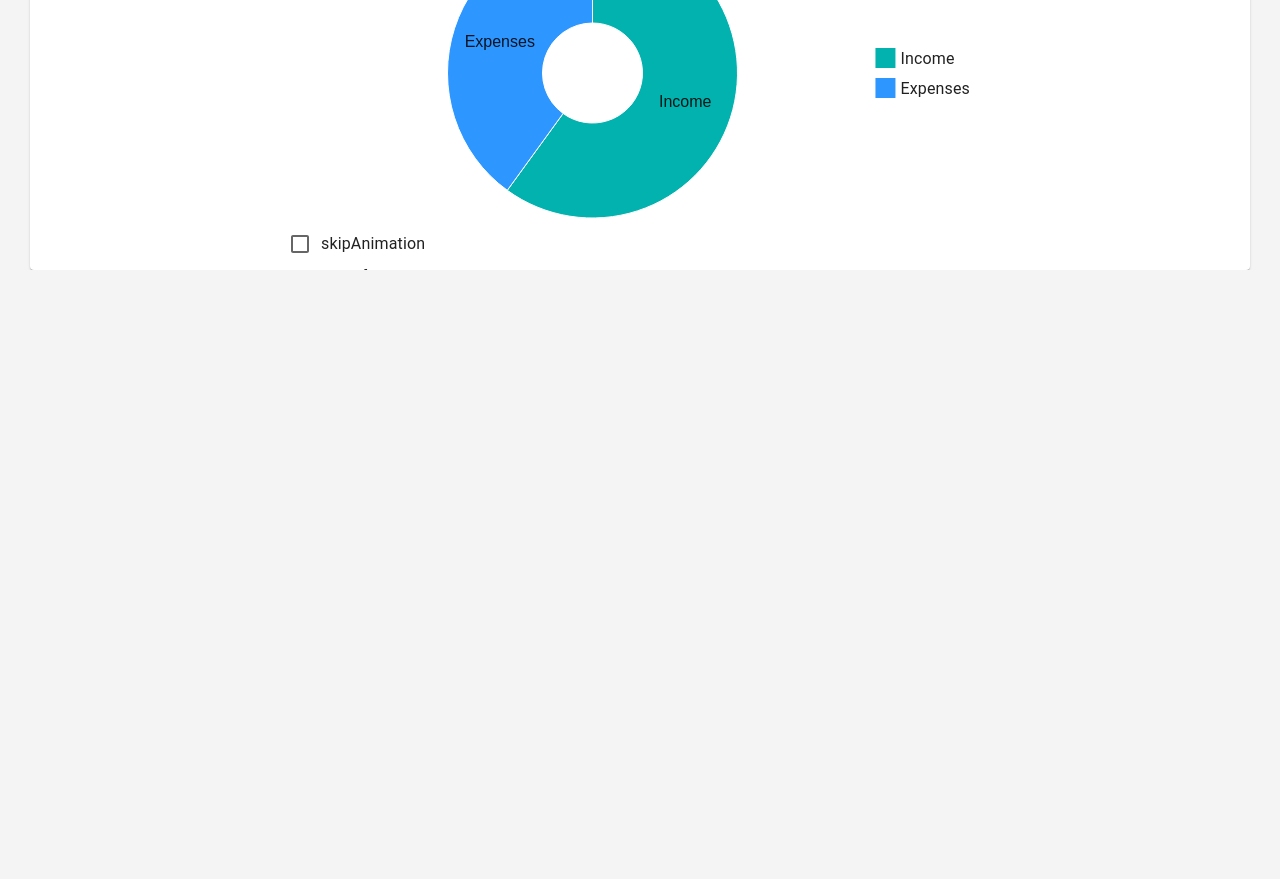
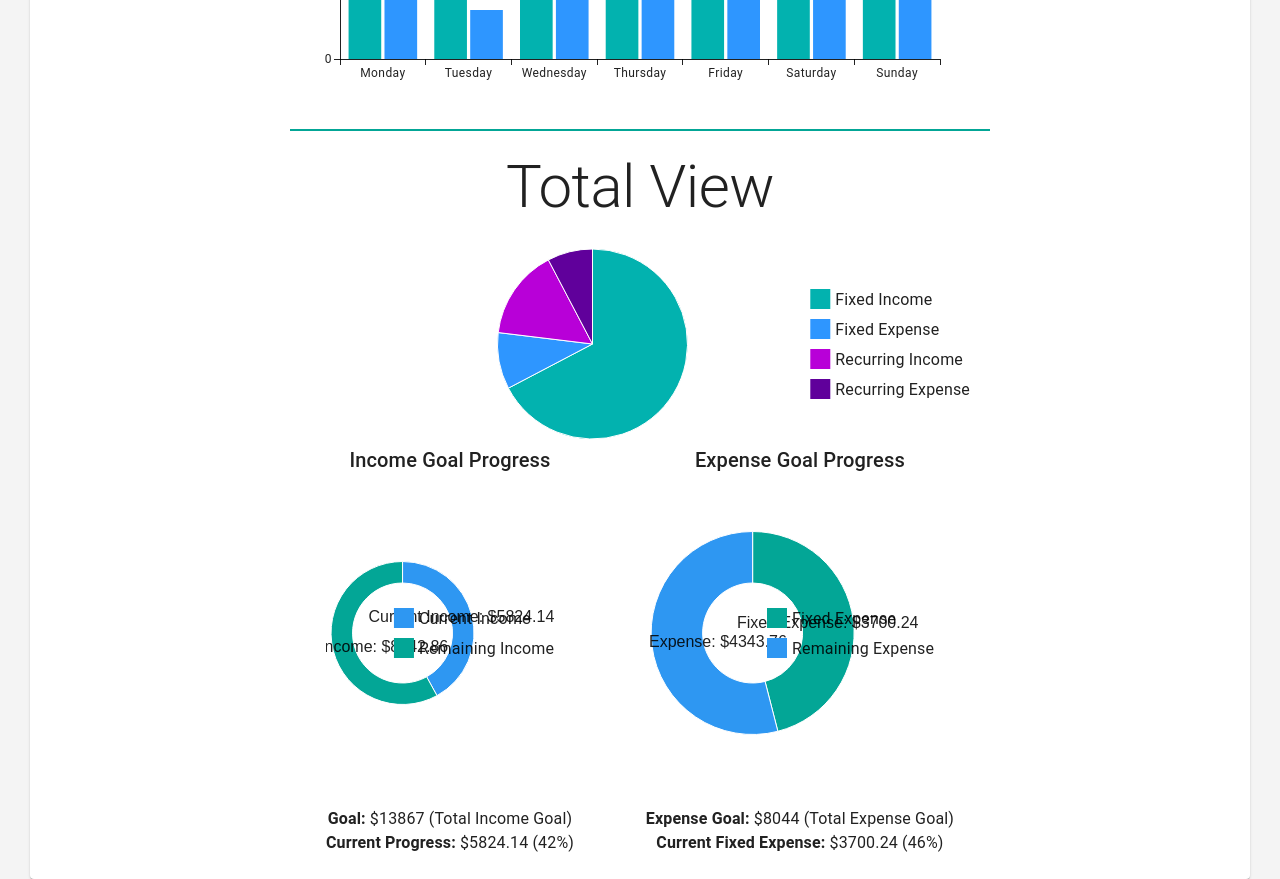
Before and after one commit to Pluuuuuu/Finance-Front-End, a React (Create React App) app: page /analysis in a window 1280 px wide. Shown: the part 660-1539 px from the top of the page. Before the commit the page ends 930 px from the top, so only its background shows below. Built offline with nearby package versions, Linux system fonts and the light colour scheme.

Commit message:
pie done

```diff
--- a/src/Pages/Analysis.css
+++ b/src/Pages/Analysis.css
@@ -6,15 +6,15 @@
   }
 
   .chart-button {
-    border: 2px solid #4caf50 !important; /* Green border */
-    background-color: #4caf50 !important;
+    border: 2px solid #03A696 !important; /* Green border */
+    background-color: #03A696 !important;
     color: white !important;
     transition: all 0.3s ease !important;
   }
 
   /* Hover effect for the buttons (yellow) */
   .chart-button:hover {
-    background-color: #CDEACE !important;
+    background-color: #2E97F2 !important;
     color: black !important;
   }
 
@@ -33,7 +33,6 @@
     display: flex;
     justify-content: center;  /* Centers content horizontally */
     align-items: center;      /* Centers content vertically */
-    height: 100vh;            /* Full viewport height */
     margin: 0;
 }
 .title{
@@ -47,3 +46,29 @@
     justify-content: center;  /* Centers the button group horizontally */
     margin: 20px 0;           /* Optional: Adds space around the button group */
 }
+
+.pies {
+    display: flex;
+    justify-content: space-around; /* Distribute the items evenly */
+    align-items: flex-start; /* Align items at the start of the container */
+  }
+
+  .pie-container {
+    width: 45%; /* Make sure each container is not too wide to avoid overlap */
+    display: flex;
+    flex-direction: column; /* Stack pie chart and details vertically */
+    align-items: center; /* Center align the pie chart and details */
+  }
+
+  .pie-details {
+    margin-top: 20px; /* Space between pie chart and details */
+    text-align: center;
+  }
+
+  .separator {
+    width: 100%; /* Full width */
+    height: 2px; /* You can adjust the height to your preference */
+    background-color: #03A696; /* Your desired separator color */
+    margin: 20px 0; /* Optional: Add space above and below the separator */
+
+}
--- a/src/Pages/Analysis.js
+++ b/src/Pages/Analysis.js
@@ -6,6 +6,8 @@ import DailyChart from "./DailyChart";
 import WeeklyChart from "./WeeklyChart";
 import "./Analysis.css"; // Import the CSS file
 import PieIncome from "./pieIncome";
+import PieCompare from "./PieCompare";
+import PieExpense from "./pieExpense.js";
 
 const Analysis = () => {
   const [selectedChart, setSelectedChart] = useState("daily");
@@ -17,8 +19,8 @@ const Analysis = () => {
   return (
     <Card className="analysis-container">
       <CardContent>
-        <Typography variant="h5" gutterBottom className="title">
-          Analysis - Income vs Expenses
+        <Typography variant="h2" gutterBottom className="title">
+          Analysis
         </Typography>
 
         {/* Button Group */}
@@ -56,7 +58,17 @@ const Analysis = () => {
         {selectedChart === "monthly" && <MonthlyChart />}
         {selectedChart === "yearly" && <YearlyChart />}
 
-        <PieIncome/>
+        <div className="separator"></div>
+
+        <Typography variant="h2" gutterBottom className="title">
+          Total View
+        </Typography>
+        <PieCompare/>
+        <div className="pies">
+          <div className="p1"><PieIncome/></div>
+          <div className="p2"><PieExpense/></div>
+        </div>
+
       </CardContent>
     </Card>
   );
--- /dev/null
+++ b/src/Pages/PieCompare.js
@@ -0,0 +1,29 @@
+import * as React from 'react';
+import { PieChart } from '@mui/x-charts/PieChart';
+
+// Sample Data for Pie Compare
+const pieData = [
+  { label: 'Fixed Income', value: 3500 },  // Fixed Income
+  { label: 'Fixed Expense', value: 500 },  // Fixed Expense
+  { label: 'Recurring Income', value: 800 },  // Recurring Income
+  { label: 'Recurring Expense', value: 400 },  // Recurring Expense
+];
+
+// Formatter to display the value
+const valueFormatter = (value) => `$${value}`;
+
+export default function PieCompare() {
+  return (
+    <PieChart
+      series={[
+        {
+          data: pieData,
+          highlightScope: { fade: 'global', highlight: 'item' },
+          faded: { innerRadius: 30, additionalRadius: -30, color: 'gray' },
+          valueFormatter,
+        },
+      ]}
+      height={200}
+    />
+  );
+}
--- /dev/null
+++ b/src/Pages/pieExpense.js
@@ -0,0 +1,48 @@
+import * as React from 'react';
+import Box from '@mui/material/Box';
+import Typography from '@mui/material/Typography';
+import { PieChart } from '@mui/x-charts/PieChart';
+
+export default function PieExpense() {
+  // Random values for demonstration
+  const totalExpenseGoal = Math.floor(Math.random() * 12000) + 2000; // Random expense goal between 2k and 14k
+  const currentExpenseProgress = Math.floor((Math.random() * 70) + 30); // Random expense progress percentage between 30% and 100%
+  const currentExpense = (totalExpenseGoal * currentExpenseProgress) / 100; // Current fixed expense based on progress
+  const remainingExpense = totalExpenseGoal - currentExpense; // Calculate remaining expense
+
+  // Data for the single pie chart (current fixed expense and remaining expense)
+  const expenseData = [
+    { id: 'current-expense', label: 'Fixed Expense', value: currentExpense, color: '#03A696' }, // Green color
+    { id: 'remaining-expense', label: 'Remaining Expense', value: remainingExpense, color: '#2E97F2' }, // Light green color
+  ];
+
+  return (
+    <Box textAlign="center" width="100%">
+      <Typography variant="h6" gutterBottom>
+        Expense Goal Progress
+      </Typography>
+
+      <Box mb={3}>
+        <PieChart
+          series={[
+            {
+              data: expenseData, // Directly passing the expense data
+              innerRadius: 50, // Donut style
+              arcLabel: (params) => `${params.label}: $${params.value.toFixed(2)}`, // Label with value formatted as currency
+            },
+          ]}
+          height={300}
+        />
+      </Box>
+
+      <Box>
+        <Typography variant="body1">
+          <strong>Expense Goal:</strong> ${totalExpenseGoal} (Total Expense Goal)
+        </Typography>
+        <Typography variant="body1">
+          <strong>Current Fixed Expense:</strong> ${currentExpense.toFixed(2)} ({currentExpenseProgress}%)
+        </Typography>
+      </Box>
+    </Box>
+  );
+}
--- a/src/Pages/pieIncome.js
+++ b/src/Pages/pieIncome.js
@@ -1,85 +1,48 @@
 import * as React from 'react';
 import Box from '@mui/material/Box';
 import Typography from '@mui/material/Typography';
-import Slider from '@mui/material/Slider';
-import FormControlLabel from '@mui/material/FormControlLabel';
-import Checkbox from '@mui/material/Checkbox';
 import { PieChart } from '@mui/x-charts/PieChart';
 
-// Sample Data for Pie Chart (You can adjust this data as needed)
-const sampleData = [
-  { label: 'Income', value: 60 },
-  { label: 'Expenses', value: 40 }
-];
+export default function PieIncome() {
+  // Random values for demonstration
+  const totalGoal = Math.floor(Math.random() * 10000) + 4500; // Random goal between 5k and 15k
+  const currentProgress = Math.floor((Math.random() * 100) + 1); // Random progress percentage between 1 and 100
+  const currentIncome = (totalGoal * currentProgress) / 100; // Current income based on progress
+  const remainingIncome = totalGoal - currentIncome; // Calculate remaining income
 
-const valueFormatter = (value) => `${value}%`;
-
-const PieIncome = () => {
-  const [radius, setRadius] = React.useState(50);
-  const [itemNb, setItemNb] = React.useState(2); // Adjusted to fit sample data
-  const [skipAnimation, setSkipAnimation] = React.useState(false);
-
-  const handleItemNbChange = (event, newValue) => {
-    if (typeof newValue !== 'number') {
-      return;
-    }
-    setItemNb(newValue);
-  };
-
-  const handleRadius = (event, newValue) => {
-    if (typeof newValue !== 'number') {
-      return;
-    }
-    setRadius(newValue);
-  };
+  // Data for the single pie chart (current income and remaining income)
+  const pieData = [
+    { id: 'current-income', label: 'Current Income', value: currentIncome, color: '#2E97F2' }, // Green color
+    { id: 'remaining-income', label: 'Remaining Income', value: remainingIncome, color: '#03A696' }, // Light green color
+  ];
 
   return (
-    <Box sx={{ width: '100%' }}>
-      <PieChart
-        height={300}
-        series={[
-          {
-            data: sampleData.slice(0, itemNb),  // Using the sample data
-            innerRadius: radius,
-            arcLabel: (params) => params.label ?? '',
-            arcLabelMinAngle: 20,
-            valueFormatter,
-          },
-        ]}
-        skipAnimation={skipAnimation}
-      />
-      <FormControlLabel
-        checked={skipAnimation}
-        control={
-          <Checkbox onChange={(event) => setSkipAnimation(event.target.checked)} />
-        }
-        label="skipAnimation"
-        labelPlacement="end"
-      />
-      <Typography id="input-item-number" gutterBottom>
-        Number of items
+    <Box textAlign="center" width="100%">
+      <Typography variant="h6" gutterBottom>
+        Income Goal Progress
       </Typography>
-      <Slider
-        value={itemNb}
-        onChange={handleItemNbChange}
-        valueLabelDisplay="auto"
-        min={1}
-        max={8}
-        aria-labelledby="input-item-number"
-      />
-      <Typography id="input-radius" gutterBottom>
-        Radius
-      </Typography>
-      <Slider
-        value={radius}
-        onChange={handleRadius}
-        valueLabelDisplay="auto"
-        min={15}
-        max={100}
-        aria-labelledby="input-radius"
-      />
+
+      <Box mb={3}>
+        <PieChart
+          series={[
+            {
+              data: pieData, // Directly passing the pie data without unnecessary nesting
+              innerRadius: 50, // You can adjust the inner radius to make it look like a donut chart
+              arcLabel: (params) => `${params.label}: $${params.value.toFixed(2)}`, // Label with value formatted as currency
+            },
+          ]}
+          height={300}
+        />
+      </Box>
+
+      <Box>
+        <Typography variant="body1">
+          <strong>Goal:</strong> ${totalGoal} (Total Income Goal)
+        </Typography>
+        <Typography variant="body1">
+          <strong>Current Progress:</strong> ${currentIncome.toFixed(2)} ({currentProgress}%)
+        </Typography>
+      </Box>
     </Box>
   );
-};
-
-export default PieIncome;
+}
```
